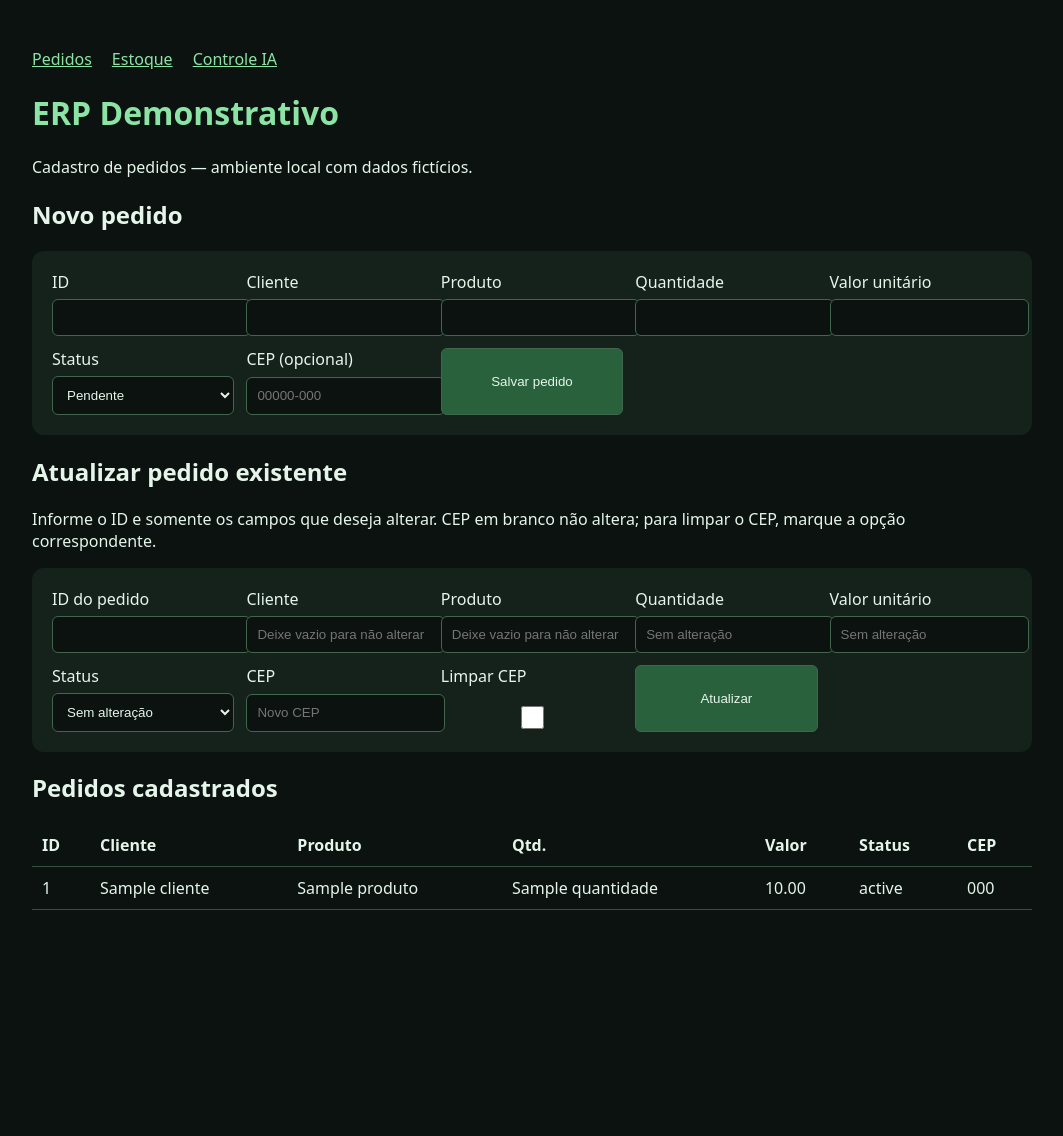
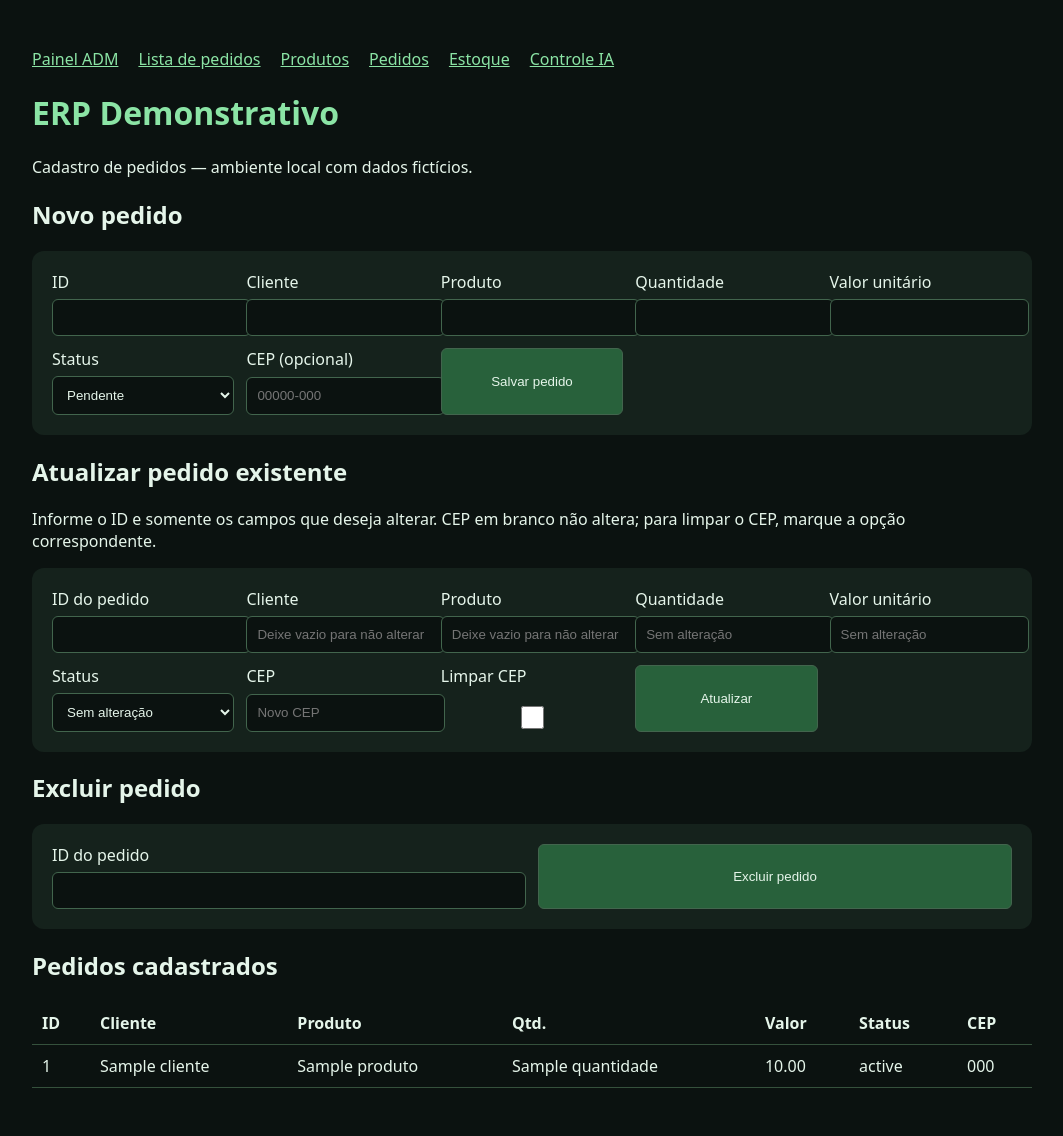
Before and after one commit to phzl0/RPA-Automation-Lab, a Flask app: template erp/templates/index.html in a window 1280 px wide. Shown: the whole page, without its empty margins (108-1171 px from the left). Before the commit the page ends 910 px from the top, so only its background shows below. Run offline with Flask 3, Linux system fonts and the light colour scheme; the template is opened without the code that fills it: most values are stand-ins (such as "Sample title", 1, 10 or a date in 2020).

Commit message:
feat: manual ERP CRUD forms and ADM navigation

```diff
--- a/erp/templates/index.html
+++ b/erp/templates/index.html
@@ -1,7 +1,7 @@
 <!doctype html>
 <html lang="pt-BR"><head><meta charset="utf-8"><meta name="viewport" content="width=device-width,initial-scale=1"><title>ERP Demo | RPA Lab</title>
 <style>body{font:16px system-ui;background:#0b1210;color:#e5f5ea;margin:3rem auto;max-width:1000px;padding:0 1rem}h1{color:#8be4a5}form{display:grid;grid-template-columns:repeat(auto-fit,minmax(160px,1fr));gap:12px;background:#15221c;padding:20px;border-radius:12px}label{display:grid;gap:6px}input,select,button{padding:10px;background:#0b1210;color:#e5f5ea;border:1px solid #42654d;border-radius:6px}button{background:#28613b;cursor:pointer}table{width:100%;border-collapse:collapse;margin-top:20px}td,th{border-bottom:1px solid #35513c;padding:10px;text-align:left}.success{color:#8be4a5}.error{color:#ff9e9e}</style></head>
-<body><nav><a href="/" style="color:#8be4a5;margin-right:20px">Pedidos</a><a href="/estoque" style="color:#8be4a5;margin-right:20px">Estoque</a><a href="/controle" style="color:#8be4a5">Controle IA</a></nav><h1>ERP Demonstrativo</h1><p>Cadastro de pedidos — ambiente local com dados fictícios.</p>
+<body><nav><a href="/adm" style="color:#8be4a5;margin-right:20px">Painel ADM</a><a href="/pedidos/lista" style="color:#8be4a5;margin-right:20px">Lista de pedidos</a><a href="/produtos" style="color:#8be4a5;margin-right:20px">Produtos</a><a href="/" style="color:#8be4a5;margin-right:20px">Pedidos</a><a href="/estoque" style="color:#8be4a5;margin-right:20px">Estoque</a><a href="/controle" style="color:#8be4a5">Controle IA</a></nav><h1>ERP Demonstrativo</h1><p>Cadastro de pedidos — ambiente local com dados fictícios.</p>
 {% for category,message in get_flashed_messages(with_categories=true) %}<p role="alert" class="{{ category }}">{{ message }}</p>{% endfor %}
 <h2>Novo pedido</h2><form method="post" action="{{ url_for('cadastrar') }}">
 <label>ID<input name="pedido_id" required></label><label>Cliente<input name="cliente" required></label>
@@ -9,6 +9,6 @@
 <label>Valor unitário<input name="valor_unitario" type="number" step="0.01" min="0" required></label>
 <label>Status<select name="status"><option value="pendente">Pendente</option><option value="processando">Processando</option><option value="concluido">Concluído</option></select></label>
 <label>CEP (opcional)<input name="cep" placeholder="00000-000" inputmode="numeric"></label><button type="submit">Salvar pedido</button></form>
-<h2>Atualizar pedido existente</h2><p>Informe o ID e somente os campos que deseja alterar. CEP em branco não altera; para limpar o CEP, marque a opção correspondente.</p><form method="post" action="/pedidos/atualizar"><label>ID do pedido<input name="pedido_id" required></label><label>Cliente<input name="cliente" placeholder="Deixe vazio para não alterar"></label><label>Produto<input name="produto" placeholder="Deixe vazio para não alterar"></label><label>Quantidade<input name="quantidade" type="number" min="1" placeholder="Sem alteração"></label><label>Valor unitário<input name="valor_unitario" type="number" step="0.01" min="0" placeholder="Sem alteração"></label><label>Status<select name="status"><option value="">Sem alteração</option><option value="pendente">Pendente</option><option value="processando">Processando</option><option value="concluido">Concluído</option></select></label><label>CEP<input name="cep" placeholder="Novo CEP"></label><label>Limpar CEP <input type="checkbox" name="limpar_cep" value="1"></label><button type="submit">Atualizar</button></form><h2>Pedidos cadastrados</h2><table><thead><tr><th>ID</th><th>Cliente</th><th>Produto</th><th>Qtd.</th><th>Valor</th><th>Status</th><th>CEP</th></tr></thead><tbody>
+<h2>Atualizar pedido existente</h2><p>Informe o ID e somente os campos que deseja alterar. CEP em branco não altera; para limpar o CEP, marque a opção correspondente.</p><form method="post" action="/pedidos/atualizar"><label>ID do pedido<input name="pedido_id" required></label><label>Cliente<input name="cliente" placeholder="Deixe vazio para não alterar"></label><label>Produto<input name="produto" placeholder="Deixe vazio para não alterar"></label><label>Quantidade<input name="quantidade" type="number" min="1" placeholder="Sem alteração"></label><label>Valor unitário<input name="valor_unitario" type="number" step="0.01" min="0" placeholder="Sem alteração"></label><label>Status<select name="status"><option value="">Sem alteração</option><option value="pendente">Pendente</option><option value="processando">Processando</option><option value="concluido">Concluído</option></select></label><label>CEP<input name="cep" placeholder="Novo CEP"></label><label>Limpar CEP <input type="checkbox" name="limpar_cep" value="1"></label><button type="submit">Atualizar</button></form><h2>Excluir pedido</h2><form action="/pedidos/excluir" method="post" onsubmit="return confirm('Excluir permanentemente este pedido?')"><label>ID do pedido<input name="pedido_id" required></label><button type="submit">Excluir pedido</button></form><h2>Pedidos cadastrados</h2><table><thead><tr><th>ID</th><th>Cliente</th><th>Produto</th><th>Qtd.</th><th>Valor</th><th>Status</th><th>CEP</th></tr></thead><tbody>
 {% for p in pedidos %}<tr data-pedido-id="{{ p['pedido_id'] }}"><td>{{ p['pedido_id'] }}</td><td>{{ p['cliente'] }}</td><td>{{ p['produto'] }}</td><td>{{ p['quantidade'] }}</td><td>{{ '%.2f'|format(p['valor_unitario']) }}</td><td>{{ p['status'] }}</td><td>{{ p['cep'] or '—' }}</td></tr>{% endfor %}
 </tbody></table></body></html>
```
